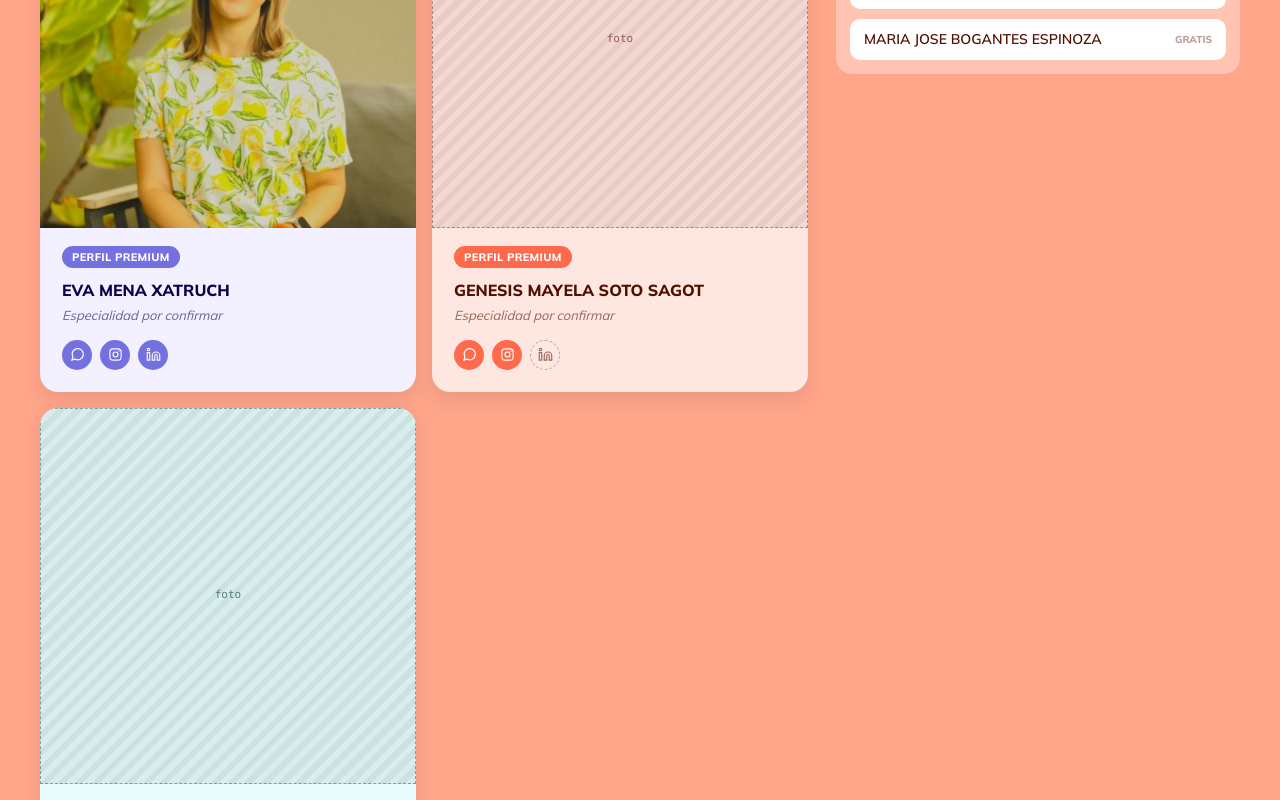
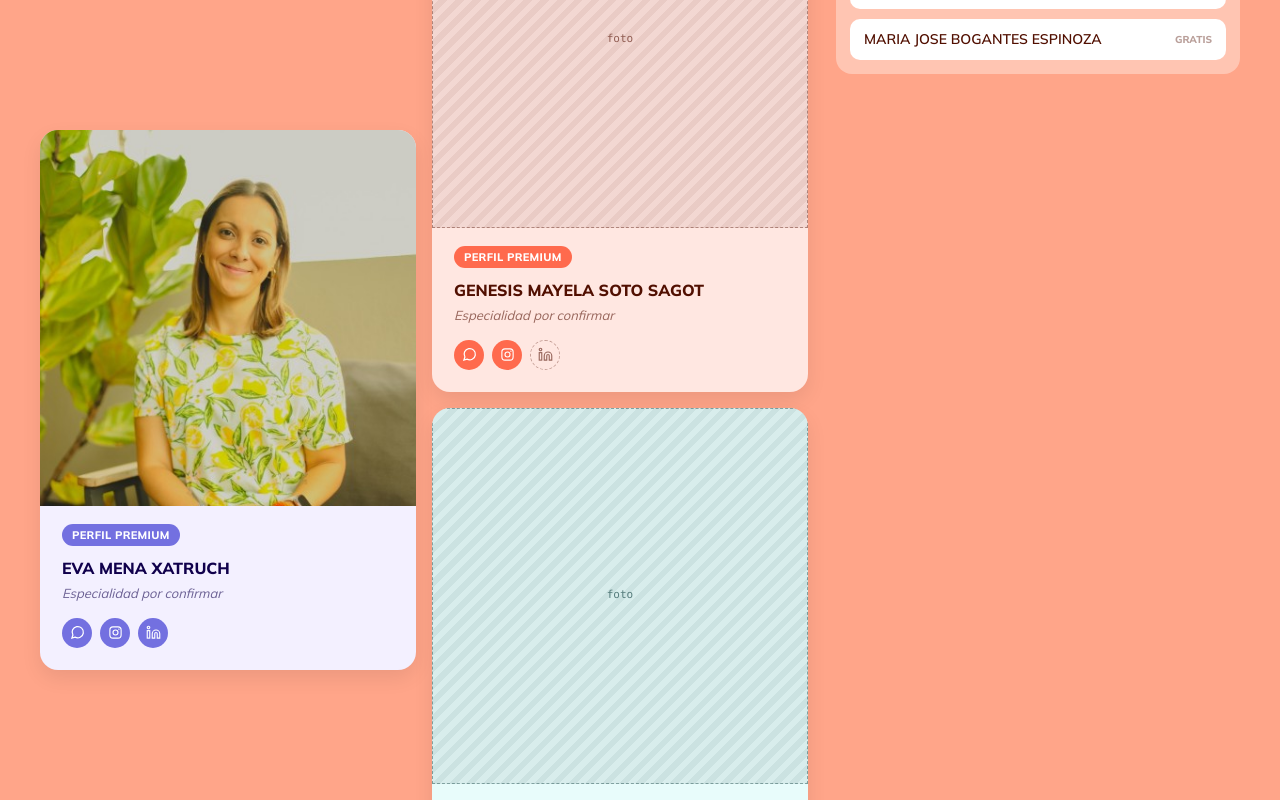
Before and after one commit to Cubujuqui/ncr-directory, a Next.js app: page / in a window 1280 px wide. Shown: the part 960-1760 px from the top of the page. Built offline with nearby package versions, Linux system fonts and the light colour scheme.

Commit message:
rearrange spotlight into asymmetric layout: Eva large left, Genesis/Ines stacked right

```diff
--- a/components/Spotlight.tsx
+++ b/components/Spotlight.tsx
@@ -106,10 +106,17 @@ export default function Spotlight({
         </p>
 
         <div style={{ display: 'flex', gap: '28px', alignItems: 'flex-start', flexWrap: 'wrap' }}>
-          <div style={{ display: 'grid', gridTemplateColumns: 'repeat(2, minmax(200px, 1fr))', gap: '16px', flex: '2 1 480px' }}>
-            {perfiles.map((p, i) => (
-              <PremiumCard key={i} perfil={p} paleta={PALETAS[i % PALETAS.length]} />
-            ))}
+          <div style={{ display: 'flex', gap: '16px', flex: '2 1 480px', alignItems: 'center' }}>
+            {perfiles[0] && (
+              <div style={{ flex: '1 1 0' }}>
+                <PremiumCard perfil={perfiles[0]} paleta={PALETAS[0]} />
+              </div>
+            )}
+            <div style={{ display: 'flex', flexDirection: 'column', gap: '16px', flex: '1 1 0' }}>
+              {perfiles.slice(1).map((p, i) => (
+                <PremiumCard key={i} perfil={p} paleta={PALETAS[(i + 1) % PALETAS.length]} />
+              ))}
+            </div>
           </div>
 
           <div style={{ display: 'flex', flexDirection: 'column', gap: '10px', flex: '1 1 260px', background: 'rgba(255,255,255,0.35)', borderRadius: '16px', padding: '14px' }}>
```
